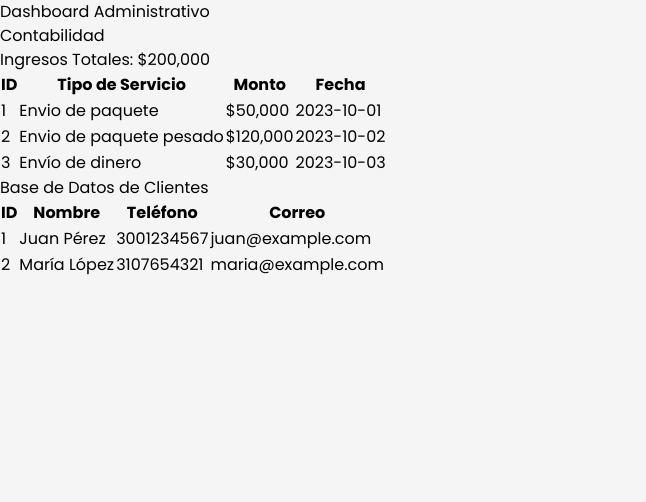
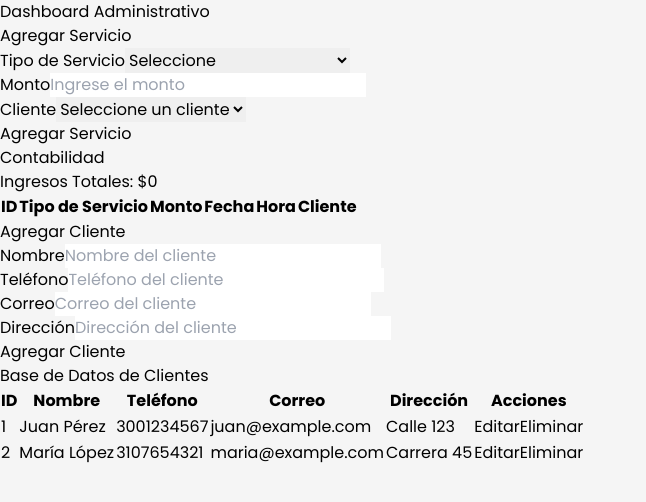
Before and after one commit to Ajov8163/proyecto-megaexpress, a React (Vite) app: page /dashboard in a window 1280 px wide. Shown: the top 502 px of the page, without its empty margins (0-646 px from the left). Built offline with nearby package versions, Linux system fonts and the light colour scheme.

Commit message:
agregar formularios para gestionar servicios y clientes en el Dashboard

```diff
--- a/src/pages/Dashboard.jsx
+++ b/src/pages/Dashboard.jsx
@@ -1,16 +1,103 @@
 import { useState } from "react";
 
 const Dashboard = () => {
-  const [services, setServices] = useState([
-    { id: 1, type: "Envio de paquete", amount: 50000, date: "2023-10-01" },
-    { id: 2, type: "Envio de paquete pesado", amount: 120000, date: "2023-10-02" },
-    { id: 3, type: "Envío de dinero", amount: 30000, date: "2023-10-03" },
+  const [services, setServices] = useState([]); // Lista de servicios comienza en blanco
+  const [clients, setClients] = useState([
+    { id: 1, name: "Juan Pérez", phone: "3001234567", email: "juan@example.com", address: "Calle 123" },
+    { id: 2, name: "María López", phone: "3107654321", email: "maria@example.com", address: "Carrera 45" },
   ]);
 
-  const [clients, setClients] = useState([
-    { id: 1, name: "Juan Pérez", phone: "3001234567", email: "juan@example.com" },
-    { id: 2, name: "María López", phone: "3107654321", email: "maria@example.com" },
-  ]);
+  const [formData, setFormData] = useState({
+    type: "",
+    amount: "",
+    clientId: "",
+  });
+
+  const [clientFormData, setClientFormData] = useState({
+    name: "",
+    phone: "",
+    email: "",
+    address: "",
+  });
+
+  const [editingClientId, setEditingClientId] = useState(null);
+
+  const handleChange = (e) => {
+    const { name, value } = e.target;
+    setFormData({ ...formData, [name]: value });
+  };
+
+  const handleClientChange = (e) => {
+    const { name, value } = e.target;
+    setClientFormData({ ...clientFormData, [name]: value });
+  };
+
+  const handleAddService = (e) => {
+    e.preventDefault();
+    if (!formData.type || !formData.amount || !formData.clientId) {
+      alert("Por favor, complete todos los campos.");
+      return;
+    }
+
+    const currentDate = new Date();
+    const selectedClient = clients.find((client) => client.id === parseInt(formData.clientId));
+
+    const newService = {
+      id: services.length + 1,
+      type: formData.type,
+      amount: parseFloat(formData.amount),
+      date: currentDate.toISOString().split("T")[0], // Fecha en formato YYYY-MM-DD
+      time: currentDate.toLocaleTimeString([], { hour: "2-digit", minute: "2-digit" }), // Hora en formato HH:MM
+      client: selectedClient ? selectedClient.name : "Cliente desconocido",
+    };
+
+    setServices([...services, newService]);
+    setFormData({ type: "", amount: "", clientId: "" });
+  };
+
+  const handleAddClient = (e) => {
+    e.preventDefault();
+    if (!clientFormData.name || !clientFormData.phone || !clientFormData.email || !clientFormData.address) {
+      alert("Por favor, complete todos los campos.");
+      return;
+    }
+
+    if (editingClientId) {
+      // Editar cliente existente
+      setClients((prevClients) =>
+        prevClients.map((client) =>
+          client.id === editingClientId ? { ...client, ...clientFormData } : client
+        )
+      );
+      setEditingClientId(null);
+    } else {
+      // Agregar nuevo cliente
+      const newClient = {
+        id: clients.length + 1,
+        name: clientFormData.name,
+        phone: clientFormData.phone,
+        email: clientFormData.email,
+        address: clientFormData.address,
+      };
+      setClients([...clients, newClient]);
+    }
+
+    setClientFormData({ name: "", phone: "", email: "", address: "" });
+  };
+
+  const handleEditClient = (clientId) => {
+    const clientToEdit = clients.find((client) => client.id === clientId);
+    if (clientToEdit) {
+      setClientFormData(clientToEdit);
+      setEditingClientId(clientId);
+    }
+  };
+
+  const handleDeleteClient = (clientId) => {
+    if (window.confirm("¿Está seguro de que desea eliminar este cliente?")) {
+      setClients((prevClients) => prevClients.filter((client) => client.id !== clientId));
+    }
+  };
 
   const totalIncome = Array.isArray(services)
     ? services.reduce((acc, service) => acc + service.amount, 0)
@@ -19,6 +106,63 @@ const Dashboard = () => {
   return (
     <div className="p-6 bg-gray-100 min-h-screen">
       <h1 className="text-3xl font-bold mb-6 text-center">Dashboard Administrativo</h1>
+
+      {/* Formulario para agregar servicios */}
+      <div className="bg-white p-6 rounded-lg shadow-lg mb-6">
+        <h2 className="text-2xl font-semibold mb-4">Agregar Servicio</h2>
+        <form onSubmit={handleAddService} className="grid grid-cols-1 sm:grid-cols-2 gap-4">
+          <div>
+            <label className="block text-sm font-semibold mb-2">Tipo de Servicio</label>
+            <select
+              name="type"
+              value={formData.type}
+              onChange={handleChange}
+              className="w-full border rounded-lg p-2"
+            >
+              <option value="">Seleccione</option>
+              <option value="Envio de paquete">Envio de paquete</option>
+              <option value="Envio de paquete pesado">Envio de paquete pesado</option>
+              <option value="Envío de dinero">Envío de dinero</option>
+              <option value="Compra">Compra</option>
+            </select>
+          </div>
+          <div>
+            <label className="block text-sm font-semibold mb-2">Monto</label>
+            <input
+              type="number"
+              name="amount"
+              value={formData.amount}
+              onChange={handleChange}
+              className="w-full border rounded-lg p-2"
+              placeholder="Ingrese el monto"
+            />
+          </div>
+          <div>
+            <label className="block text-sm font-semibold mb-2">Cliente</label>
+            <select
+              name="clientId"
+              value={formData.clientId}
+              onChange={handleChange}
+              className="w-full border rounded-lg p-2"
+            >
+              <option value="">Seleccione un cliente</option>
+              {clients.map((client) => (
+                <option key={client.id} value={client.id}>
+                  {client.name}
+                </option>
+              ))}
+            </select>
+          </div>
+          <div className="sm:col-span-2">
+            <button
+              type="submit"
+              className="w-full bg-blue-900 text-white py-2 rounded-lg hover:bg-blue-700 transition duration-300"
+            >
+              Agregar Servicio
+            </button>
+          </div>
+        </form>
+      </div>
 
       {/* Contabilidad */}
       <div className="bg-white p-6 rounded-lg shadow-lg mb-6">
@@ -33,6 +177,8 @@ const Dashboard = () => {
               <th className="border border-gray-300 p-2">Tipo de Servicio</th>
               <th className="border border-gray-300 p-2">Monto</th>
               <th className="border border-gray-300 p-2">Fecha</th>
+              <th className="border border-gray-300 p-2">Hora</th>
+              <th className="border border-gray-300 p-2">Cliente</th>
             </tr>
           </thead>
           <tbody>
@@ -42,10 +188,73 @@ const Dashboard = () => {
                 <td className="border border-gray-300 p-2">{service.type}</td>
                 <td className="border border-gray-300 p-2">${service.amount.toLocaleString()}</td>
                 <td className="border border-gray-300 p-2">{service.date}</td>
+                <td className="border border-gray-300 p-2">{service.time}</td>
+                <td className="border border-gray-300 p-2">{service.client}</td>
               </tr>
             ))}
           </tbody>
         </table>
+      </div>
+
+      {/* Formulario para agregar o editar clientes */}
+      <div className="bg-white p-6 rounded-lg shadow-lg mb-6">
+        <h2 className="text-2xl font-semibold mb-4">
+          {editingClientId ? "Editar Cliente" : "Agregar Cliente"}
+        </h2>
+        <form onSubmit={handleAddClient} className="grid grid-cols-1 sm:grid-cols-2 gap-4">
+          <div>
+            <label className="block text-sm font-semibold mb-2">Nombre</label>
+            <input
+              type="text"
+              name="name"
+              value={clientFormData.name}
+              onChange={handleClientChange}
+              className="w-full border rounded-lg p-2"
+              placeholder="Nombre del cliente"
+            />
+          </div>
+          <div>
+            <label className="block text-sm font-semibold mb-2">Teléfono</label>
+            <input
+              type="text"
+              name="phone"
+              value={clientFormData.phone}
+              onChange={handleClientChange}
+              className="w-full border rounded-lg p-2"
+              placeholder="Teléfono del cliente"
+            />
+          </div>
+          <div>
+            <label className="block text-sm font-semibold mb-2">Correo</label>
+            <input
+              type="email"
+              name="email"
+              value={clientFormData.email}
+              onChange={handleClientChange}
+              className="w-full border rounded-lg p-2"
+              placeholder="Correo del cliente"
+            />
+          </div>
+          <div>
+            <label className="block text-sm font-semibold mb-2">Dirección</label>
+            <input
+              type="text"
+              name="address"
+              value={clientFormData.address}
+              onChange={handleClientChange}
+              className="w-full border rounded-lg p-2"
+              placeholder="Dirección del cliente"
+            />
+          </div>
+          <div className="sm:col-span-2">
+            <button
+              type="submit"
+              className="w-full bg-blue-900 text-white py-2 rounded-lg hover:bg-blue-700 transition duration-300"
+            >
+              {editingClientId ? "Guardar Cambios" : "Agregar Cliente"}
+            </button>
+          </div>
+        </form>
       </div>
 
       {/* Base de datos de clientes */}
@@ -58,17 +267,42 @@ const Dashboard = () => {
               <th className="border border-gray-300 p-2">Nombre</th>
               <th className="border border-gray-300 p-2">Teléfono</th>
               <th className="border border-gray-300 p-2">Correo</th>
+              <th className="border border-gray-300 p-2">Dirección</th>
+              <th className="border border-gray-300 p-2">Acciones</th>
             </tr>
           </thead>
           <tbody>
-            {clients.map((client) => (
-              <tr key={client.id} className="text-center">
-                <td className="border border-gray-300 p-2">{client.id}</td>
-                <td className="border border-gray-300 p-2">{client.name}</td>
-                <td className="border border-gray-300 p-2">{client.phone}</td>
-                <td className="border border-gray-300 p-2">{client.email}</td>
+            {Array.isArray(clients) && clients.length > 0 ? (
+              clients.map((client) => (
+                <tr key={client.id} className="text-center">
+                  <td className="border border-gray-300 p-2">{client.id}</td>
+                  <td className="border border-gray-300 p-2">{client.name}</td>
+                  <td className="border border-gray-300 p-2">{client.phone}</td>
+                  <td className="border border-gray-300 p-2">{client.email}</td>
+                  <td className="border border-gray-300 p-2">{client.address}</td>
+                  <td className="border border-gray-300 p-2">
+                    <button
+                      onClick={() => handleEditClient(client.id)}
+                      className="bg-yellow-500 text-white px-2 py-1 rounded-lg mr-2 hover:bg-yellow-400"
+                    >
+                      Editar
+                    </button>
+                    <button
+                      onClick={() => handleDeleteClient(client.id)}
+                      className="bg-red-500 text-white px-2 py-1 rounded-lg hover:bg-red-400"
+                    >
+                      Eliminar
+                    </button>
+                  </td>
+                </tr>
+              ))
+            ) : (
+              <tr>
+                <td colSpan="6" className="border border-gray-300 p-2 text-center">
+                  No hay clientes registrados.
+                </td>
               </tr>
-            ))}
+            )}
           </tbody>
         </table>
       </div>
```
